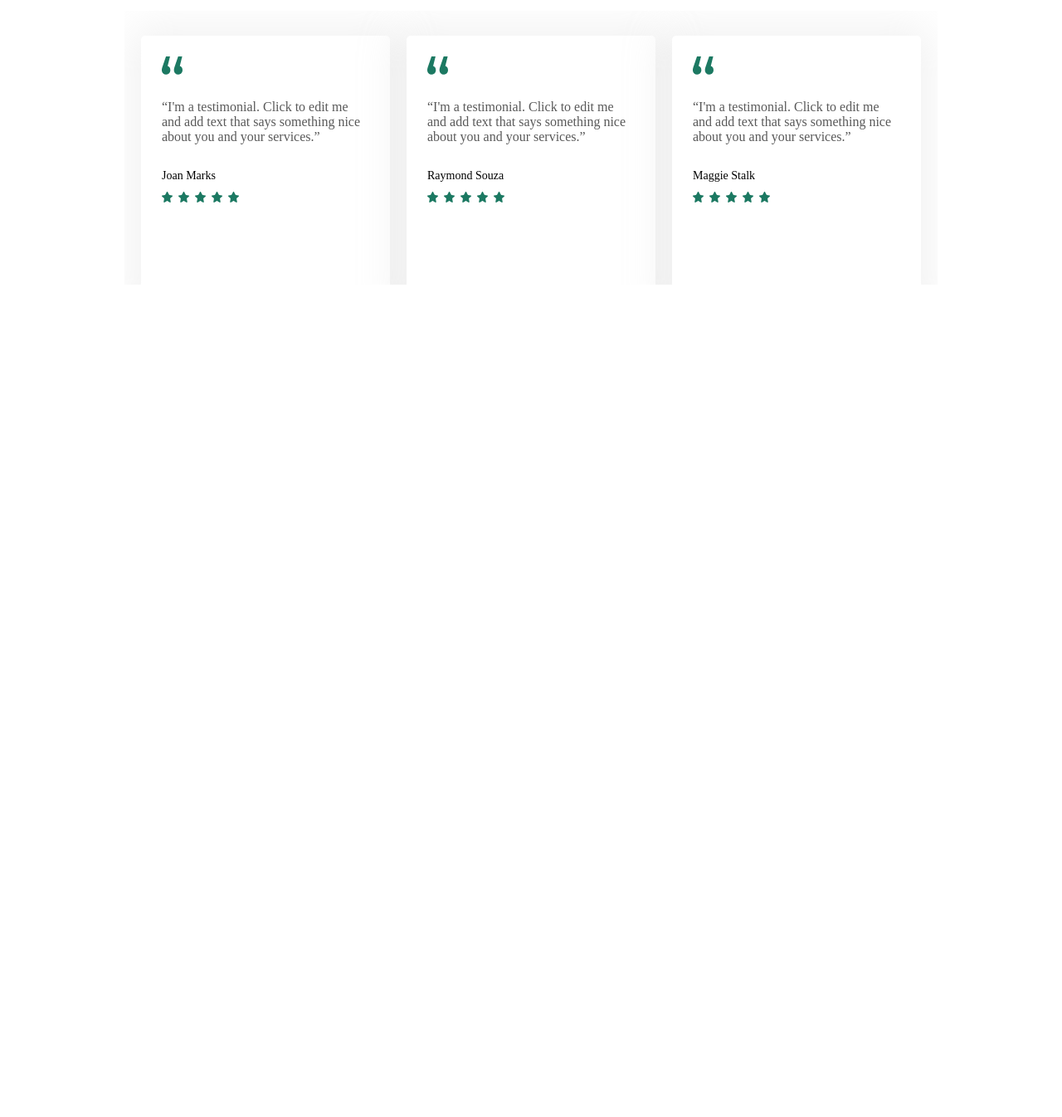
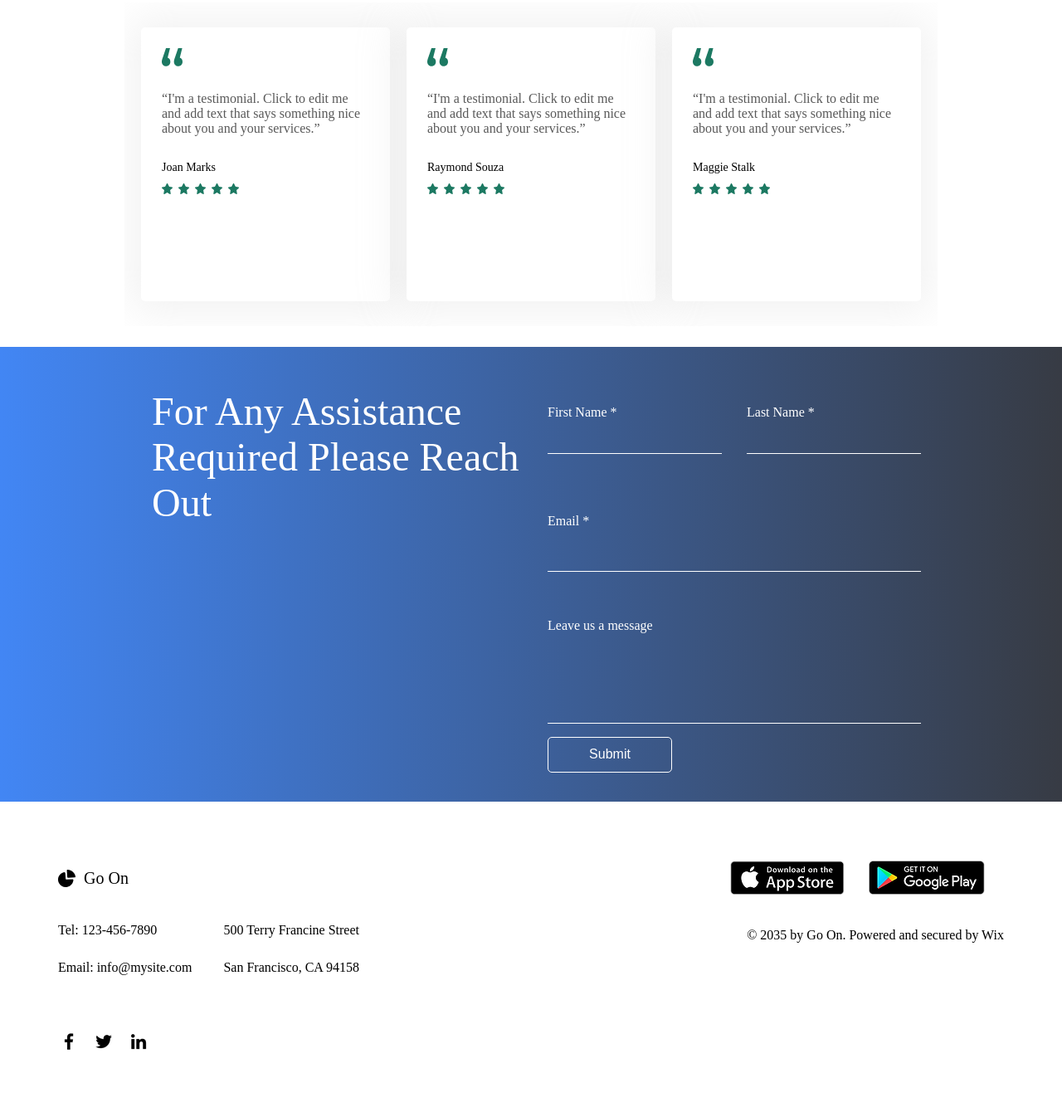
Before and after one commit to joleth20/App-Landing-Page, a plain HTML site: page index.html in a window 1280 px wide. Shown: the part 4409-5755 px from the top of the page at 83% size. Before the commit the page ends 4827 px from the top, so only its background shows below. Drawn offline with Linux system fonts and the light colour scheme; a web font is replaced by a local one.

Commit message:
Added contact section

```diff
--- a/index.html
+++ b/index.html
@@ -285,7 +285,62 @@
                 </div>
             </div>
         </section>
-        <section class="contact" id="contact"></section>
+        <section class="contact" id="contact">
+            <div class="contact-left">
+                <p>For Any Assistance Required Please Reach Out</p>
+            </div>
+            <div class="contact-right">
+                <form action="" method="post">
+                    <div class="firstname">
+                <label for="firstname">First Name *</label>
+                <input type="text" name="" id="">
+            </div>
+            <div class="lastname">
+                <label for="lastname">Last Name *</label>
+                <input type="text" name="" id="">
+            </div>
+            <div class="email">
+                <label for="email">Email *</label>
+                <input type="email">
+            </div>
+            <div class="leave-message">
+                <label for="leave-message">Leave us a message</label>
+             <textarea name="" id="" cols="30" rows="10"></textarea>
+            </div>
+            <button type="submit">Submit</button>
+                </form>
+            </div>
+        </section>
+        <section class="footer-container">
+            <div class="footer-left">
+               <div class="go-on">
+                <svg preserveAspectRatio="none" data-bbox="22.5 21.989 155 154.879" viewBox="22.5 21.989 155 154.879" height="21" width="21" xmlns="http://www.w3.org/2000/svg" data-type="shape" role="img" aria-label="Homepage">
+                    <g>
+                        <path d="M76.4 44.9c3.8-.7 7.6 1.2 9.3 4.6.4.6.7 1.3 1 2 1.1 16.3 2.2 32.2 3.2 48.2 0 1.7.2 3.3.8 4.9 1.3 3.1 4.4 5.1 7.8 4.9l51.6-3.3.4.1.9.1c1.9.2 3.6 1.1 4.9 2.4 1.5 1.6 2.4 3.7 2.3 5.8-2 29.6-23.8 54.4-53.3 60.7-29.6 6.4-59.8-7.2-74.4-33.2-4.3-7.5-7-15.8-7.9-24.3-.4-2.5-.5-5.1-.5-7.6.1-31.4 22.5-58.6 53.9-65.3zM107.1 22c35.4 1.1 65 26.8 70.4 61.1v1.6c-.1 1.3-.6 2.5-1.5 3.5-1.1 1.2-2.6 2-4.3 2.1l-59.5 3.9h-1c-1.6-.1-3.2-.7-4.4-1.8-1.5-1.3-2.3-3.2-2.3-5.1l-4-58.5v-1c.1-1.6.8-3.2 2-4.3 1.3-1 2.9-1.6 4.6-1.5z"></path>
+                    </g>
+                </svg>
+                <span>Go On</span>
+               </div>
+               <div class="info">
+                <p>Tel: 123-456-7890</p>
+                <p>500 Terry Francine Street</p>
+                <p>Email: info@mysite.com</p>
+                <p>San Francisco, CA 94158</p>
+               </div>
+               <ul class="icons">
+                <li><img src="./assets/icons-img/fb.webp" alt=""></li>
+                <li><img src="./assets/icons-img/twitter.webp" alt=""></li>
+                <li><img src="./assets/icons-img/in.webp" alt=""></li>
+               </ul>
+            </div>
+            <div class="footer-right">
+                <div class="logos">
+                    <img src="./assets/app-store-img.webp" alt="">
+                    <img src="./assets/google-play-img.webp" alt="">
+                </div>
+                <p>© 2035 by Go On. Powered and secured by Wix</p>
+            </div>
+        </section>
     </div>
     <!-- import js -->
     <script src="./js/index.js"></script>
--- a/style/contact.css
+++ b/style/contact.css
@@ -0,0 +1,318 @@
+:root{
+    --primary-white:#FFFFFF;
+    --primary-black:#000000;
+   --header-background:#161635;
+   --primary-background: #373B44;  /* fallback for old browsers */
+   --primary-webkit-linear-gradient: -webkit-linear-gradient(to right, #4286f4, #373B44);  /* Chrome 10-25, Safari 5.1-6 */
+   --primary-linear-gradient: linear-gradient(to right, #4286f4, #373B44); /* W3C, IE 10+/ Edge, Firefox 16+, Chrome 26+, Opera 12+, Safari 7+ */
+   --hover-menu-container: #B3B3DF;
+
+   /* Font-Family */
+   --primary-futura-lt:'Futura LT';
+   }
+
+
+ .main-container .contact{
+    height: 100%;
+    width: 100%;
+    background: var(--primary-background);
+    background: var(--primary-webkit-linear-gradient);
+    background: var(--primary-linear-gradient);
+     /*layout  */
+     display: flex;
+     align-items: center;
+     justify-content: center;
+ }
+
+ .main-container .contact .contact-left{
+    height: 548px;
+    width: 490px;
+    padding: 50px 0px;
+    /* layout */
+    display: flex;
+    justify-content: flex-end;
+ }
+
+ .main-container .contact .contact-left p {
+    height: 202px;
+    width: 457px;
+    color: var(--primary-white);
+    font-family: var(--primary-futura-lt);
+    font-size: 48px;
+    font-weight: normal;
+ }
+
+ .main-container .contact .contact-right{
+    height: 548px;
+    width: 490px;
+    padding: 50px 0px;
+ }
+
+ .main-container .contact .contact-right form{
+    height: 479px;
+    width: 490px;
+    padding: 0px 20px;
+    /* layout */
+    display: flex;
+    column-gap: 30px;
+    flex-wrap: wrap;
+ }
+
+ .main-container .contact .contact-right form .firstname{
+    height: 70px;
+    width: 210px;
+    margin: 20px 0px 45px;
+ }
+
+
+ .main-container .contact .contact-right form .firstname  label{
+height: 16px;
+width: 210px;
+color: var(--primary-white);
+font-family: var(--primary-futura-lt);
+font-size: 16px;
+}
+
+.main-container .contact .contact-right form .firstname input{
+    height: 41px;
+    width: 210px;
+    padding: 3px 3px 3px 8px;
+    background: none;
+    border: none;
+    border-bottom: 1px solid var(--primary-white);
+    outline: none;
+}
+
+
+.main-container .contact .contact-right form .firstname input:hover{
+    border-bottom: 2px solid var(--primary-white);
+}
+
+.main-container .contact .contact-right form .firstname input:focus{
+    color: var(--primary-white);
+    border-bottom: 2px solid var(--primary-white);
+}
+
+.main-container .contact .contact-right form .firstname input:invalid{
+    border-bottom: 2px solid red;
+}
+
+.main-container .contact .contact-right form .lastname{
+    height: 70px;
+    width: 210px;
+    margin: 20px 0px 45px;
+ }
+
+ .main-container .contact .contact-right form .lastname  label{
+    height: 16px;
+    width: 210px;
+    color: var(--primary-white);
+    font-family: var(--primary-futura-lt);
+    font-size: 16px;
+    }
+
+    .main-container .contact .contact-right form .lastname input{
+        height: 41px;
+        width: 210px;
+        padding: 3px 3px 3px 8px;
+        background: none;
+        border: none;
+        border-bottom: 1px solid var(--primary-white);
+        outline: none;
+    }
+
+
+    .main-container .contact .contact-right form .lastname input:hover{
+        border-bottom: 2px solid var(--primary-white);
+    }
+
+
+.main-container .contact .contact-right form .lastname input:focus{
+    color: var(--primary-white);
+    border-bottom: 2px solid var(--primary-white);
+}
+
+.main-container .contact .contact-right form .lastname input:invalid{
+    border-bottom: 2px solid red;
+}
+
+.main-container .contact .contact-right form .email{
+    height: 70px;
+    width: 450px;
+    margin: 0px 0px 39px;
+    /* layout */
+    display: flex;
+    flex-direction: column;
+    justify-content: space-between;
+}
+
+.main-container .contact .contact-right form .email label{
+    height: 16px;
+    width: 450px;
+    padding: 0px  0px 13px;
+    margin: 0px 20px 0px 0px;
+    color: var(--primary-white);
+    font-family: var(--primary-futura-lt);
+    font-size: 16px;
+}
+
+.main-container .contact .contact-right form .email input{
+    height: 41px;
+    width: 450px;
+    background: none;
+    border: none;
+    border-bottom: 1px solid var(--primary-white);
+    color: var(--primary-white);
+    font-family: var(--primary-futura-lt);
+    outline: none;
+}
+
+.main-container .contact .contact-right form .email input:hover{
+    border-bottom: 2px solid var(--primary-white);
+}
+
+.main-container .contact .contact-right form .leave-message{
+    height: 127px;
+    width: 450px;
+    /* layout */
+    display: flex;
+    flex-direction: column;
+}
+
+.main-container .contact .contact-right form .leave-message label{
+    height: 16px;
+    width: 450px;
+    color: var(--primary-white);
+    font-family: var(--primary-futura-lt);
+    font-size: 16px;
+    margin: 0px 0px 13px;
+    padding: 0px 20px 0px 0px;
+}
+
+.main-container .contact .contact-right form .leave-message textarea{
+    height: 98px;
+    width: 450px;
+    background: none;
+    border: none;
+    border-bottom: 1px solid var(--primary-white);
+    color: var(--primary-white);
+    padding: 12px 10px 3px 8px;
+    font-family: var(--primary-futura-lt);
+    resize: unset;
+    outline: none;
+}
+
+.main-container .contact .contact-right form .leave-message textarea:hover{
+    border-bottom: 2px solid var(--primary-white);
+}
+
+.main-container .contact .contact-right form .leave-message textarea:focus{
+    border-bottom: 2px solid var(--primary-white);
+}
+
+.main-container .contact .contact-right form button{
+    height: 43px;
+    width: 150px;
+    background: none;
+    border: 1px solid var(--primary-white);
+    border-radius: 5px;
+    color: var(--primary-white);
+    font-size: 16px;
+    transition: all 300ms ease;
+    outline: none;
+}
+
+.main-container .contact .contact-right form button:hover{
+    background-color: var(--primary-white);
+    color: var(--primary-black);
+    cursor: pointer;
+}
+
+
+/* Media Queries */
+
+@media (max-width:365px){
+    .main-container .contact{
+        flex-wrap: wrap;
+    }
+
+    .main-container .contact .contact-left {
+        height: 172px;
+        width: 100%;
+        padding: 50px 30px;
+        justify-content: flex-start;
+}
+
+.main-container .contact .contact-left p {
+    height: 100px;
+    width: 225px;
+    font-size: 24px;
+}
+
+.main-container .contact .contact-right{
+    height: 100%;
+    padding: unset;
+}
+
+.main-container .contact .contact-right form {
+    height: 100%;
+    width: 100%;
+    padding: 30px 30px;
+}
+
+.main-container .contact .contact-right form .firstname {
+    height: 70px;
+    width: 100%;
+    margin: 10px 0px 16px;
+}
+
+.main-container .contact .contact-right form .firstname input{
+    width: 100%;
+}
+
+.main-container .contact .contact-right form .lastname {
+    height: 70px;
+    width: 100%;
+    margin: 0px 0px 16px;
+}
+
+.main-container .contact .contact-right form .lastname input{
+    width: 100%;
+}
+
+.main-container .contact .contact-right form .email {
+    height: 70px;
+    width: 100%;
+    margin: 0px 0px 16px;
+}
+
+.main-container .contact .contact-right form .email label{
+    width: 100%;
+}
+
+.main-container .contact .contact-right form .email input{
+    width: 100%;
+}
+
+
+.main-container .contact .contact-right form .leave-message {
+    height: 70px;
+    width: 100%;
+    margin: 0px 0px 33px;
+}
+
+.main-container .contact .contact-right form .leave-message label{
+    width: 100%;
+}
+
+.main-container .contact .contact-right form .leave-message textarea{
+    width: 100%;
+}
+
+.main-container .contact button{
+    height: 42px;
+    width: 163px;
+}
+
+
+}
--- a/style/default.css
+++ b/style/default.css
@@ -5,6 +5,7 @@
 @import url('./about-us.css');
 @import url('./reviews.css');
 @import url('./contact.css');
+@import url('./footer.css');
 
 
 /* Font-family */
--- /dev/null
+++ b/style/footer.css
@@ -0,0 +1,194 @@
+:root{
+    --primary-white:#FFFFFF;
+    --primary-black:#000000;
+   --header-background:#161635;
+   --primary-background: #373B44;  /* fallback for old browsers */
+   --primary-webkit-linear-gradient: -webkit-linear-gradient(to right, #4286f4, #373B44);  /* Chrome 10-25, Safari 5.1-6 */
+   --primary-linear-gradient: linear-gradient(to right, #4286f4, #373B44); /* W3C, IE 10+/ Edge, Firefox 16+, Chrome 26+, Opera 12+, Safari 7+ */
+   --hover-menu-container: #B3B3DF;
+
+   /* Font-Family */
+   --primary-futura-lt:'Futura LT';
+   }
+
+
+ .main-container .footer-container{
+    height: 380px;
+    width: 100%;
+    /* layout */
+    display: flex;
+    align-items: center;
+    justify-content: center;
+ }
+
+ .main-container .footer-container .footer-left{
+    height: 318px;
+    width: 675px;
+    padding: 40px 70px;
+    /* layout */
+    display: flex;
+    justify-content: center;
+    flex-direction: column;
+    row-gap: 40px;
+ }
+
+
+ .main-container .footer-container .footer-left .go-on{
+    height: 27px;
+    width: 300px;
+    /* layout */
+    display: flex;
+    align-items: center;
+    column-gap: 10px;
+ }
+
+ .main-container .footer-container .footer-left .go-on span{
+    font-family: var(--primary-futura-lt);
+    font-size: 20px;
+ }
+
+ .main-container .footer-container .footer-left .info{
+    height: 90px;
+    width: 363px;
+    /* layout */
+    display: flex;
+    justify-content: space-between;
+    flex-wrap: wrap;
+ }
+
+ .main-container .footer-container .footer-left .info p{
+    color: var(--primary-black);
+    font-family: var(--primary-futura-lt);
+ }
+
+ .main-container .footer-container .footer-left .icons{
+    height: 26px;
+    width: 110px;
+    /* layout */
+    display: flex;
+    justify-content: space-between;
+ }
+
+
+ .main-container .footer-container .footer-right{
+    height: 318px;
+    width: 675px;
+    padding: 40px 70px;
+    /* layout */
+    display: flex;
+    flex-direction: column;
+    align-items: flex-end;
+    justify-content: flex-start;
+    row-gap: 40px;
+ }
+
+ .main-container .footer-container .footer-right .logos{
+    width: 330px;
+    /* layout */
+    display: flex;
+    column-gap: 30px;
+ }
+
+
+ .main-container .footer-container .footer-right p{
+    height: 28px;
+    width: 490px;font-family: var(--primary-futura-lt);
+    font-size: 16px;
+    /* layout */
+    display: flex;
+    justify-content: flex-end;
+ }
+
+ .main-container .footer-container .footer-right p a{
+    color: var(--primary-black);
+    margin: 0px 5px;
+ }
+
+
+
+
+
+ /* Media Queries */
+
+@media (max-width: 365px){
+
+    .main-container .footer-container {
+        height: 100%;
+        width: 100%;
+        flex-wrap: wrap;
+    }
+
+    .main-container .footer-container .footer-left {
+        height: 100%;
+        width: 675px;
+        padding: 30px 30px;
+        justify-content: center;
+        flex-direction: column;
+        row-gap: 35px;
+    }
+
+    .main-container .footer-container .footer-left .go-on {
+        height: 27px;
+        width: 300px;
+        display: flex;
+        align-items: center;
+        column-gap: 10px;
+    }
+
+    .main-container .footer-container .footer-left .go-on  span{
+        font-size: 17px;
+    }
+
+    .main-container .footer-container .footer-left .info {
+        height: 100%;
+        width: 224px;
+        font-family: var(--primary-futura-lt);
+        font-size: 14px;
+        justify-content: space-between;
+        column-gap: unset;
+        row-gap: 10px;
+        flex-wrap: wrap;
+}
+
+
+.main-container .footer-container .footer-left .icons {
+    height: 26px;
+    width: 110px;
+    display: flex;
+    justify-content: space-between;
+}
+
+.main-container .footer-container .footer-right {
+    height: 100%;
+    width: 100%;
+    padding: 0px 30px;
+    display: flex;
+    flex-direction: column;
+    align-items: flex-start;
+    justify-content: flex-start;
+    row-gap: 30px;
+}
+
+
+.main-container .footer-container .footer-right .logos {
+    width: 100px;
+    row-gap: 10px;
+    flex-wrap: wrap;
+}
+
+
+.main-container .footer-container .footer-right .logos img{
+    height: 30px;
+    width: 100px;
+}
+
+.main-container .footer-container .footer-right p {
+    height: 45px;
+    width: 173px;
+    font-family: var(--primary-futura-lt);
+    font-size: 13px;
+    display: flex;
+    justify-content: flex-start;
+}
+
+}
--- a/style/reviews.css
+++ b/style/reviews.css
@@ -20,7 +20,7 @@
     display: flex;
     flex-direction: column;
     align-items: center;
-    row-gap: 50px;
+    row-gap: 40px;
 }
 
 
@@ -43,7 +43,7 @@
 }
 
 .main-container .reviews .reviews-boxes{
-    height: 330px;
+    height: 390px;
     width: 980px;
     padding: 30px 20px;
     /* layout */
```
